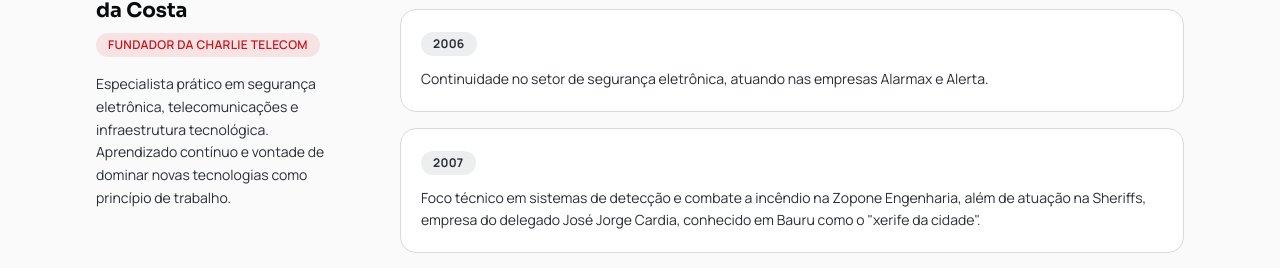
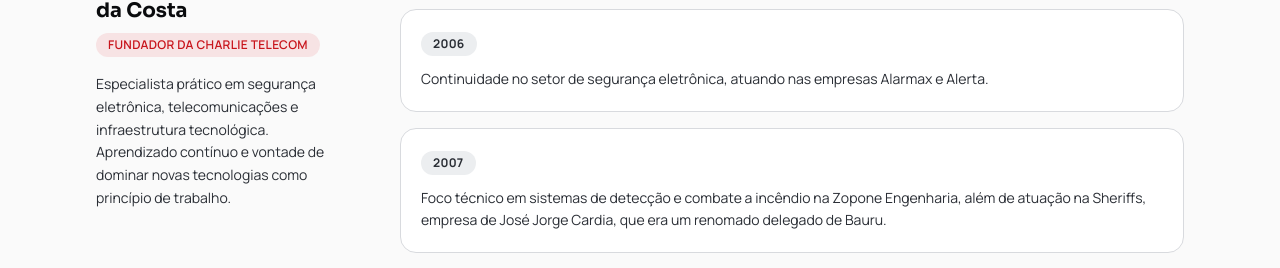
Before and after one commit to lucascardosoinocencio/charlie-telecom, a website: page index.html in a window 1280 px wide. Shown: the part 3993-4261 px from the top of the page. Drawn offline with nearby package versions, Linux system fonts and the light colour scheme; no server answers.

Commit message:
Simplify J.J. Cardia mention in the timeline

```diff
--- a/index.html
+++ b/index.html
@@ -360,7 +360,7 @@
 
           <div class="rounded-2xl border border-mist-200 bg-white p-5 transition-all duration-300 hover:-translate-y-1 hover:border-brand-red-500/40 hover:shadow-[0_20px_40px_-20px_rgba(226,31,38,0.2)]" data-reveal data-reveal-delay="240">
             <span class="inline-flex items-center rounded-full bg-mist-100 px-3 py-1 text-xs font-bold uppercase tracking-wide text-ink-700">2007</span>
-            <p class="mt-3 text-sm leading-relaxed text-ink-700">Foco técnico em sistemas de detecção e combate a incêndio na Zopone Engenharia, além de atuação na Sheriffs, empresa do delegado José Jorge Cardia, conhecido em Bauru como o "xerife da cidade".</p>
+            <p class="mt-3 text-sm leading-relaxed text-ink-700">Foco técnico em sistemas de detecção e combate a incêndio na Zopone Engenharia, além de atuação na Sheriffs, empresa de José Jorge Cardia, que era um renomado delegado de Bauru.</p>
           </div>
 
           <div class="rounded-2xl border border-mist-200 bg-white p-5 transition-all duration-300 hover:-translate-y-1 hover:border-brand-red-500/40 hover:shadow-[0_20px_40px_-20px_rgba(226,31,38,0.2)]" data-reveal data-reveal-delay="300">
```
